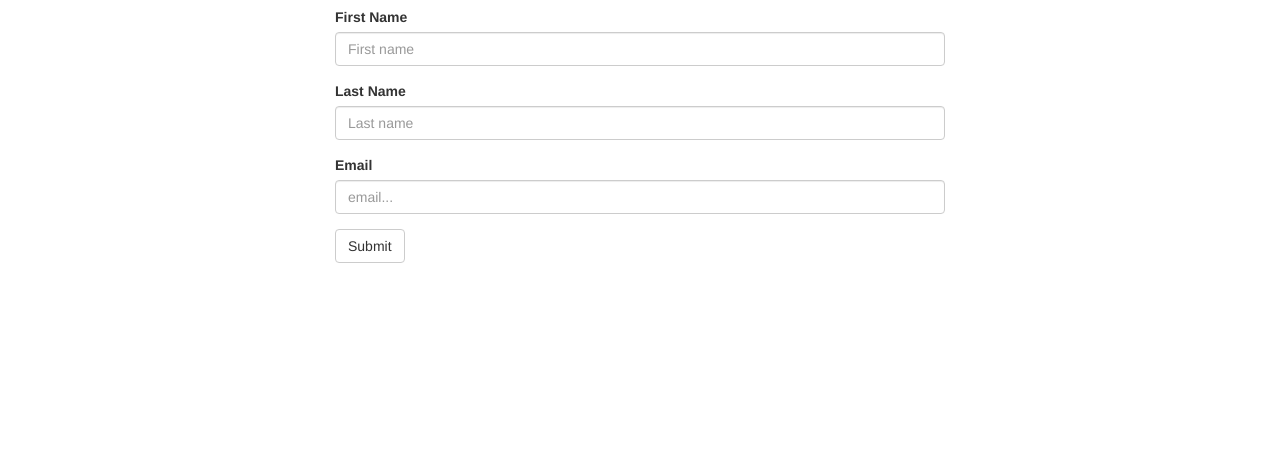
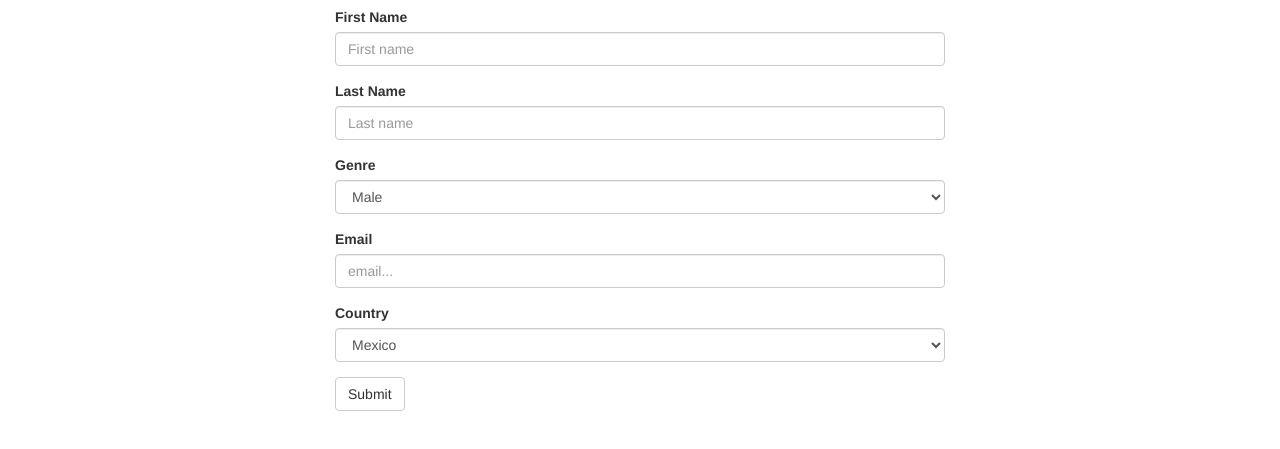
Before and after one commit to zuriel-diaz/FormBuilder, a plain HTML site: page index.html in a window 1280 px wide. Shown: the part 127-576 px from the top of the page. Drawn offline with nearby package versions, Linux system fonts and the light colour scheme.

Commit message:
POC: adding select components.

```diff
--- a/index.html
+++ b/index.html
@@ -60,7 +60,9 @@
 		var fields = [
 			{"name":"first_name","type":"input","others":{"input_type":"text","label":"First Name","placeholder":"First name"}},
 			{"name":"last_name","type":"input","others":{"input_type":"text","label":"Last Name","placeholder":"Last name"}},
-			{"name":"email","type":"input","others":{"input_type":"text","label":"Email","placeholder":"email..."}}
+      {"name":"genre","type":"select","others":{"label":"Genre","options":[{"value":"male","text":"Male"},{"value":"female","text":"Female"}]}},
+			{"name":"email","type":"input","others":{"input_type":"text","label":"Email","placeholder":"email..."}},
+      {"name":"country","type":"select","others":{"label":"Country","options":[{"value":"mx","text":"Mexico"},{"value":"usa","text":"USA"}]}},
 		];
 
 		// adding fields
```
